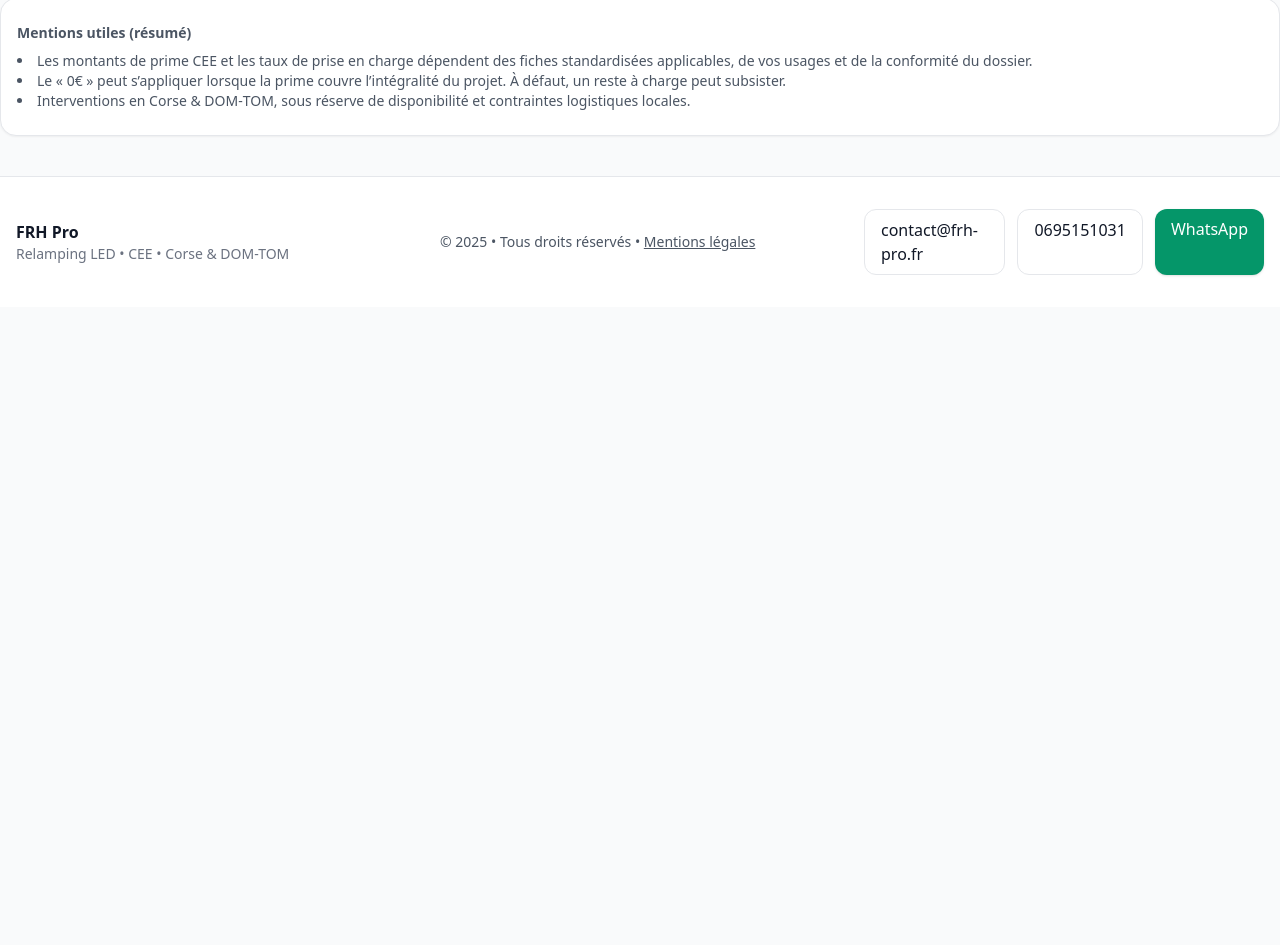
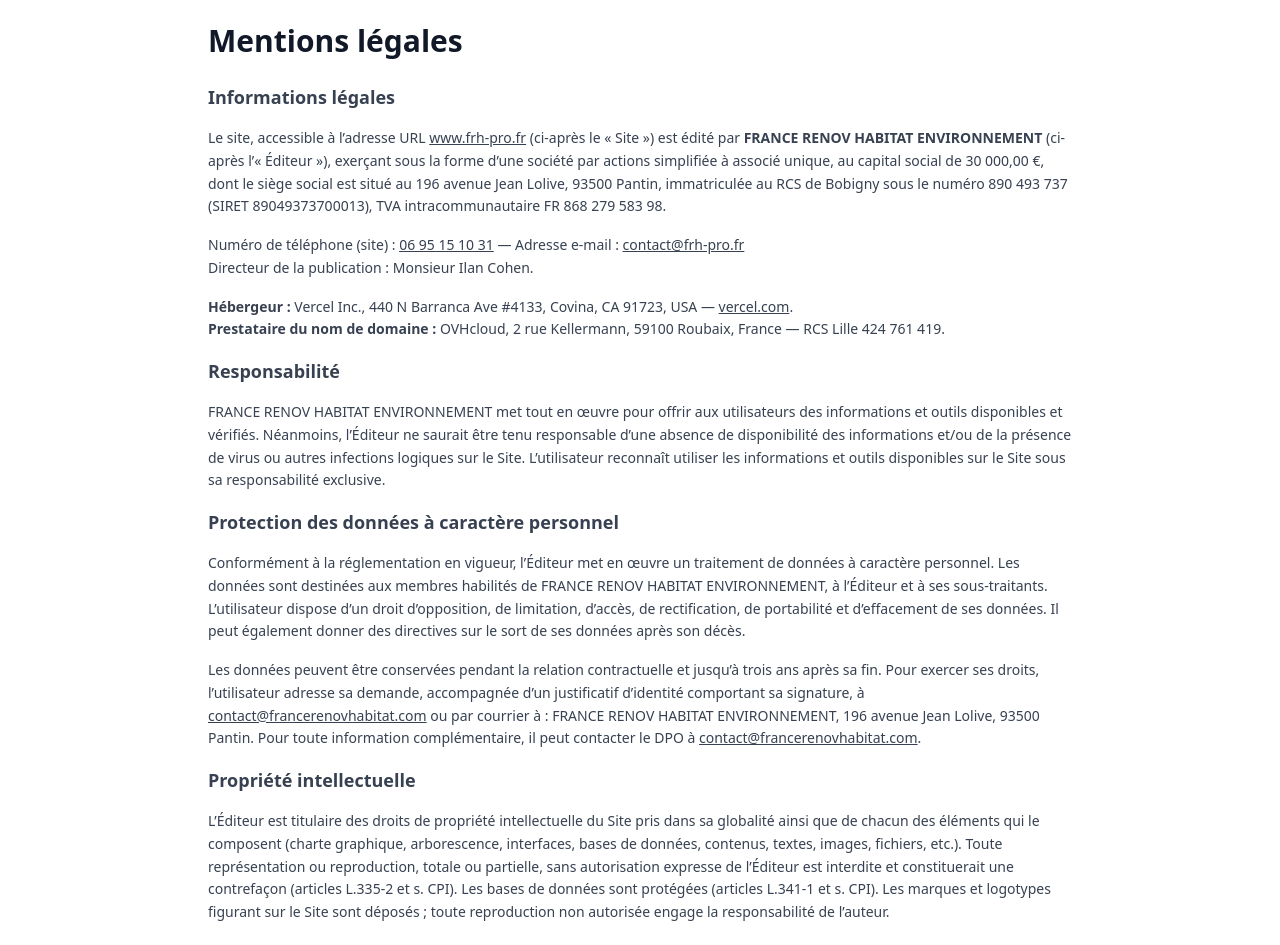
Before and after one commit to m2arek/site-relamping-led, a React (Vite) app: page / in a window 1280 px wide. Shown: the part 5094-6039 px from the top of the page. Before the commit the page ends 5401 px from the top, so only its background shows below. Built offline with nearby package versions, Linux system fonts and the light colour scheme.

Commit message:
Update App.jsx

```diff
--- a/src/App.jsx
+++ b/src/App.jsx
@@ -28,7 +28,7 @@
         <FAQ />
         <About />
         <Contact />
-        <Legal />
+        <MentionsLegales />
       </main>
       <Footer />
       <FloatingCTA />
@@ -561,57 +561,99 @@
   );
 }
 
-function Legal() {
+function MentionsLegales() {
   return (
-    <section className="py-10">
-      <div className="mx-auto max-w-7xl px-4 rounded-2xl border bg-white p-6 shadow-sm text-sm text-gray-600">
-        <h3 className="font-semibold">Mentions utiles (résumé)</h3>
-        <ul className="mt-2 list-disc list-inside">
-          <li>Les montants de prime CEE et les taux de prise en charge dépendent des fiches standardisées applicables, de vos usages et de la conformité du dossier.</li>
-          <li>Le « 0€ » peut s’appliquer lorsque la prime couvre l’intégralité du projet. À défaut, un reste à charge peut subsister.</li>
-          <li>Interventions en Corse & DOM‑TOM, sous réserve de disponibilité et contraintes logistiques locales.</li>
-        </ul>
+    <section id="mentions-legales" className="py-16 bg-white border-y">
+      <div className="mx-auto max-w-4xl px-4">
+        <h2 className="text-2xl md:text-3xl font-bold">Mentions légales</h2>
+
+        <div className="mt-6 space-y-4 text-sm leading-relaxed text-gray-700">
+          {/* Informations légales */}
+          <h3 className="text-lg font-semibold mt-4">Informations légales</h3>
+          <p>
+            Le site, accessible à l’adresse URL <a className="underline" href="https://www.frh-pro.fr" target="_blank" rel="noreferrer">www.frh-pro.fr</a> (ci-après le « Site ») est édité par
+            <strong> FRANCE RENOV HABITAT ENVIRONNEMENT</strong> (ci-après l’« Éditeur »), exerçant sous la forme d’une société par actions simplifiée à associé unique,
+            au capital social de 30 000,00 €, dont le siège social est situé au 196 avenue Jean Lolive, 93500 Pantin, immatriculée au RCS de Bobigny sous le numéro
+            890 493 737 (SIRET 89049373700013), TVA intracommunautaire FR 868 279 583 98.
+          </p>
+          <p>
+            Numéro de téléphone (site) : <a className="underline" href="tel:+33695151031">06 95 15 10 31</a> — Adresse e-mail : <a className="underline" href="mailto:contact@frh-pro.fr">contact@frh-pro.fr</a><br/>
+            Directeur de la publication : Monsieur Ilan Cohen.
+          </p>
+          <p>
+            <strong>Hébergeur :</strong> Vercel Inc., 440 N Barranca Ave #4133, Covina, CA 91723, USA — <a className="underline" href="https://vercel.com" target="_blank" rel="noreferrer">vercel.com</a>.<br/>
+            <strong>Prestataire du nom de domaine :</strong> OVHcloud, 2 rue Kellermann, 59100 Roubaix, France — RCS Lille 424 761 419.
+          </p>
+
+          {/* Responsabilité */}
+          <h3 className="text-lg font-semibold mt-6">Responsabilité</h3>
+          <p>
+            FRANCE RENOV HABITAT ENVIRONNEMENT met tout en œuvre pour offrir aux utilisateurs des informations et outils disponibles et vérifiés.
+            Néanmoins, l’Éditeur ne saurait être tenu responsable d’une absence de disponibilité des informations et/ou de la présence de virus
+            ou autres infections logiques sur le Site. L’utilisateur reconnaît utiliser les informations et outils disponibles sur le Site sous sa
+            responsabilité exclusive.
+          </p>
+
+          {/* Données personnelles */}
+          <h3 className="text-lg font-semibold mt-6">Protection des données à caractère personnel</h3>
+          <p>
+            Conformément à la réglementation en vigueur, l’Éditeur met en œuvre un traitement de données à caractère personnel.
+            Les données sont destinées aux membres habilités de FRANCE RENOV HABITAT ENVIRONNEMENT, à l’Éditeur et à ses sous-traitants.
+            L’utilisateur dispose d’un droit d’opposition, de limitation, d’accès, de rectification, de portabilité et d’effacement de ses données.
+            Il peut également donner des directives sur le sort de ses données après son décès.
+          </p>
+          <p>
+            Les données peuvent être conservées pendant la relation contractuelle et jusqu’à trois ans après sa fin.
+            Pour exercer ses droits, l’utilisateur adresse sa demande, accompagnée d’un justificatif d’identité comportant sa signature, à
+            <a className="underline" href="mailto:contact@francerenovhabitat.com"> contact@francerenovhabitat.com</a> ou par courrier à :
+            FRANCE RENOV HABITAT ENVIRONNEMENT, 196 avenue Jean Lolive, 93500 Pantin.
+            Pour toute information complémentaire, il peut contacter le DPO à <a className="underline" href="mailto:contact@francerenovhabitat.com">contact@francerenovhabitat.com</a>.
+          </p>
+
+          {/* Propriété intellectuelle */}
+          <h3 className="text-lg font-semibold mt-6">Propriété intellectuelle</h3>
+          <p>
+            L’Éditeur est titulaire des droits de propriété intellectuelle du Site pris dans sa globalité ainsi que de chacun des éléments qui le composent
+            (charte graphique, arborescence, interfaces, bases de données, contenus, textes, images, fichiers, etc.).
+            Toute représentation ou reproduction, totale ou partielle, sans autorisation expresse de l’Éditeur est interdite
+            et constituerait une contrefaçon (articles L.335-2 et s. CPI). Les bases de données sont protégées (articles L.341-1 et s. CPI).
+            Les marques et logotypes figurant sur le Site sont déposés ; toute reproduction non autorisée engage la responsabilité de l’auteur.
+          </p>
+
+          {/* Liens */}
+          <h3 className="text-lg font-semibold mt-6">Liens</h3>
+          <p>
+            Tout lien profond vers le Site est soumis à l’autorisation préalable et écrite de FRANCE RENOV HABITAT ENVIRONNEMENT.
+          </p>
+
+          {/* Loi applicable */}
+          <h3 className="text-lg font-semibold mt-6">Loi applicable</h3>
+          <p>
+            Le présent Site est régi par la loi française.
+          </p>
+        </div>
       </div>
     </section>
   );
 }
 
+
 function Footer() {
   return (
     <footer className="border-t bg-white">
       <div className="mx-auto max-w-7xl px-4 py-8 grid md:grid-cols-3 gap-6 items-center">
-        {/* Bloc infos société */}
         <div>
           <div className="font-semibold">FRH Pro</div>
           <div className="text-sm text-gray-500">Relamping LED • CEE • Corse & DOM-TOM</div>
         </div>
-
-        {/* Bloc copyright */}
         <div className="text-sm text-gray-600">
-          © {new Date().getFullYear()} • Tous droits réservés • {" "}
-          <a className="underline" href="#">Mentions légales</a>
+          © {new Date().getFullYear()} • Tous droits réservés •{" "}
+          <a className="underline" href="#mentions-legales">Mentions légales</a>
         </div>
-
-        {/* Bloc contact */}
         <div className="flex gap-3 justify-start md:justify-end">
-          <a
-            href="mailto:contact@frh-pro.fr"
-            className="rounded-xl border px-4 py-2 hover:border-emerald-600 hover:text-emerald-700"
-          >
-            contact@frh-pro.fr
-          </a>
-          <a
-            href="tel:+33695151031"
-            className="rounded-xl border px-4 py-2 hover:border-emerald-600 hover:text-emerald-700"
-          >
-            0695151031
-          </a>
-          <a
-            href="https://wa.me/33695151031"
-            className="rounded-xl bg-emerald-600 px-4 py-2 text-white shadow hover:bg-emerald-700"
-          >
-            WhatsApp
-          </a>
+          <a href="mailto:contact@frh-pro.fr" className="rounded-xl border px-4 py-2 hover:border-emerald-600 hover:text-emerald-700">contact@frh-pro.fr</a>
+          <a href="tel:+33695151031" className="rounded-xl border px-4 py-2 hover:border-emerald-600 hover:text-emerald-700">06 95 15 10 31</a>
+          <a href="https://wa.me/33695151031" className="rounded-xl bg-emerald-600 px-4 py-2 text-white shadow hover:bg-emerald-700">WhatsApp</a>
         </div>
       </div>
     </footer>
```
